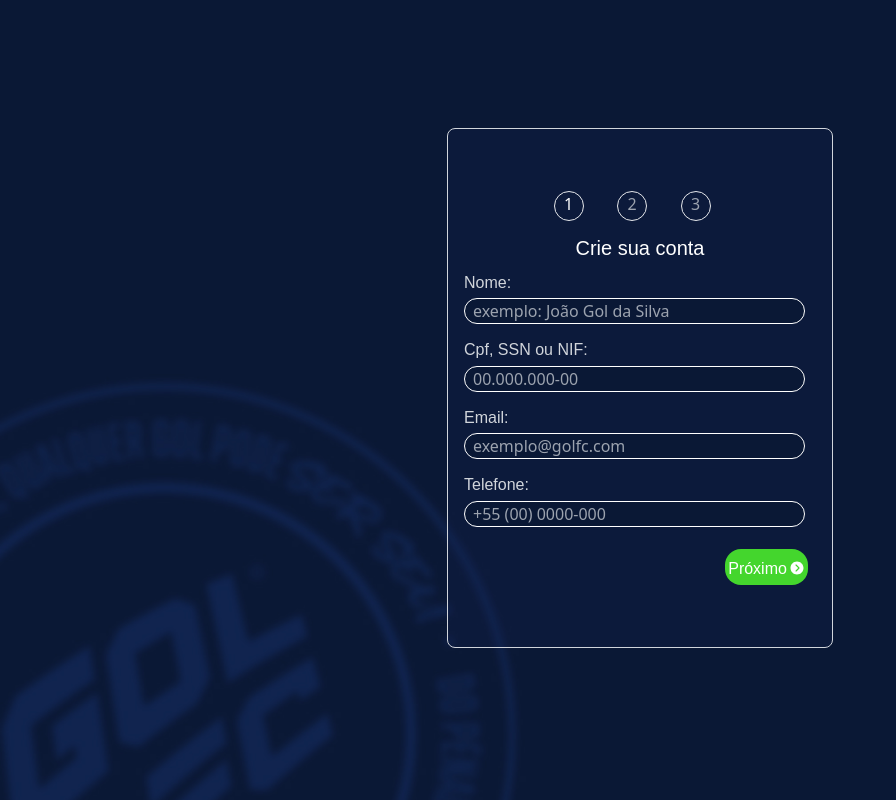
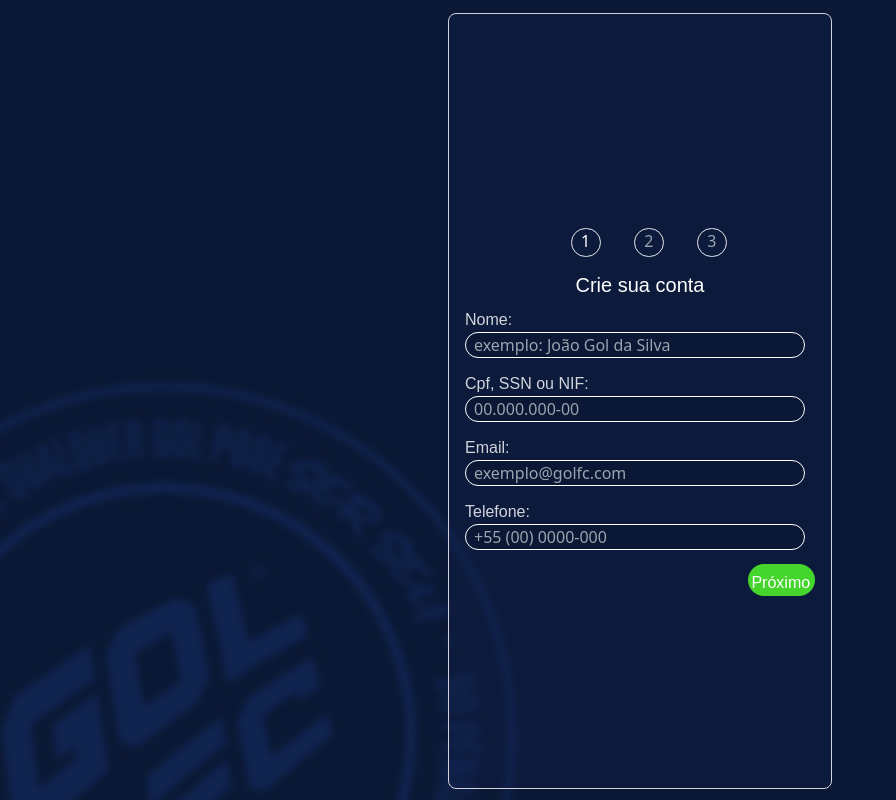
Before and after one commit to projetosTherion/Projeto-GOLFC, a React (Create React App) app: page /Registro in a window 1280 px wide. Shown: the whole page, without its empty margins (0-896 px from the left). Built offline with nearby package versions, Linux system fonts and the light colour scheme.

Commit message:
MADE BY: Jean Co-authored-by: armassaro <armassaro@users.noreply.github.com>

```diff
--- a/src/App.js
+++ b/src/App.js
@@ -4,9 +4,7 @@ import Home from './paginas/homeInstitucional';
 import { BrowserRouter as Router, Routes, Route } from 'react-router-dom';
 
 import Login from './paginas/Login';
-import Registro from './paginas/registro/registro';
-import Registro2 from './paginas/registro/registro2';
-import Registro3 from './paginas/registro/registro3';
+import RegistroUnificado from './paginas/RegistroUnificado'
 import Senha from './paginas/Senha';
 
 const App = () => {
@@ -16,9 +14,7 @@ const App = () => {
     <Routes>
       <Route path='/' element={<Home/>}/>
       <Route path='/Login' element={<Login/>}/>
-      <Route path='/Registro' element={<Registro/>}/>
-      <Route path='/Registro2' element={<Registro2/>}/>
-      <Route path='/Registro3' element={<Registro3/>}/>
+      <Route path='/Registro' element={<RegistroUnificado/>}/>
       <Route path='/RecuperaçãoSenha' element={<Senha/>} />
     </Routes>
 
--- a/src/paginas/registro/registro.jsx
+++ b/src/components/registro/registro.jsx
@@ -64,6 +64,7 @@ const Registro = () => {
 
         ))}
         <div className='flex  justify-end'>
+
         <Link to={"/Registro2"}>
         <div className='p-2'>
           <button
--- /dev/null
+++ b/src/paginas/RegistroUnificado.jsx
@@ -0,0 +1,165 @@
+import React, { useState } from 'react'
+import { Link } from "react-router-dom";
+
+const RegistroUnificado = () => {
+    const [texts1, setTexts1] = useState({
+        0: {
+            title: "Nome:",
+            value: "",
+            content: "exemplo: João Gol da Silva",
+        },
+        1: {
+            title: "Cpf, SSN ou NIF:",
+            value: "",
+            content: "00.000.000-00",
+        },
+        2: {
+            title: "Email:",
+            value: "",
+            content: "exemplo@golfc.com",
+        },
+        3: {
+            title: "Telefone:",
+            value: "",
+            content: "+55 (00) 0000-000",
+        },
+    });
+
+    const [texts2, setTexts2] = useState({
+        0: {
+            title: "CEP:",
+            value: "",
+            content: "00000-0",
+        },
+        1: {
+            title: "País:",
+            value: "",
+            content: "País em que o usuário reside",
+        },
+        2: {
+            title: "Estado:",
+            value: "",
+            content: "Estado aonde você reside",
+        },
+        3: {
+            title: "Cidade:",
+            value: "",
+            content: "exemplo@golfc.com",
+        },
+        4: {
+            title: "Rua:",
+            value: "",
+            content: "Nome da rua onde o usuário mora",
+        },
+        5: {
+            title: "Número:",
+            value: "",
+            content: "N 123",
+        },
+        6: {
+            title: "Complemento:",
+            value: "",
+            content: "Informações adicionais sobre o endereço",
+        },
+    });
+
+    const [texts3, setTexts3] = useState({
+        0: {
+            title: "Selecionar:",
+            value: "",
+            content: "Encontre o time do seu coração!",
+        },
+    });
+
+    const [valorTexto, setValorTexto] = useState(0);
+
+    const handleValueChange = () => {
+        switch (valorTexto) {
+            case 0:
+                return texts1;
+            case 1:
+                return texts2;
+            case 2:
+                return texts3;
+            default:
+                return {};
+        }
+    }
+
+    const handleInputChange = (event, index) => {
+        const newValue = event.target.value;
+        switch (valorTexto) {
+            case 0:
+                setTexts1(prevState => ({
+                    ...prevState,
+                    [index]: { ...prevState[index], value: newValue }
+                }));
+                break;
+            case 1:
+                setTexts2(prevState => ({
+                    ...prevState,
+                    [index]: { ...prevState[index], value: newValue }
+                }));
+                break;
+            case 2:
+                setTexts3(prevState => ({
+                    ...prevState,
+                    [index]: { ...prevState[index], value: newValue }
+                }));
+                break;
+            default:
+                break;
+        }
+    };
+
+    React.useEffect(() => {
+      console.log(texts1);
+      console.log(texts2);
+      console.log(texts3)
+    }, [texts1])
+
+    return (
+        <div className=' bg-Registro bg-cover h-screen flex justify-center '>
+            <div className="w-[90%] md:w-[30%] justify-center h-[80%] md:h-[97%] mt-[10%] md:mt-[1%] bg-blue-950 bg-opacity-20 rounded-lg border border-gray-300 p-4 flex flex-col ">
+                <div className='flex justify-center mt-[5%] ml-[5%]'>
+                    <div className={`rounded-full flex justify-center ${valorTexto === 0 ? 'text-white' : 'text-gray-400'} hover:bg-white hover:text-black border mt-2 w-[10%] md:w-[9%] mr-[10%] h-[86%]`}>
+                        1
+                    </div>
+                    <div className={`rounded-full flex justify-center ${valorTexto === 1 ? 'text-white' : 'text-gray-400'} border mt-2 mr-[10%]  md:w-[9%] w-[10%] h-[86%]`}>
+                        2
+                    </div>
+                    <div className={`rounded-full flex justify-center ${valorTexto === 2 ? 'text-white' : 'text-gray-400'} border mt-2 w-[10%]  md:w-[9%] h-[86%]`}>
+                        3
+                    </div>
+                </div>
+                <p className="font-Carbona text-xl text-center text-white mt-4 mb-2">Crie sua conta</p>
+                {Object.values(handleValueChange()).map((item, index) => (
+                    <div key={index}>
+                        <p className="text-gray-300 font-Carbona text-base  text-left w-full">{item.title}</p>
+                        <input
+                            type="text"
+                            placeholder={item.content}
+                            value={item.value}
+                            onChange={(event) => handleInputChange(event, index)}
+                            className="w-[97%] text-white mb-[4%] bg-Azul-Gol border border-white rounded-2xl px-2"
+                        />
+                    </div>
+                ))}
+                <div className='flex justify-end'>
+                    <div className=''>
+                        <Link to={valorTexto === 2 ? "/" : "#"}>
+                            <button
+                                onClick={() => setValorTexto(valorTexto < 2 ? valorTexto + 1 : valorTexto)}
+                                className="justify-center p-1 text-align: center h-[90%] mr-[3%] flex bg-Verde-Gol text-white font-Carbona rounded-2xl hover:bg-verde-gol-escuro focus:ring-2"
+                            >
+                                <span className='mt-[6%]'>Próximo </span><span className='mt-[0%] text-white ml-[3%]'></span>
+                            </button>
+                        </Link>
+                    </div>
+                </div>
+            </div>
+        </div>
+    );
+};
+
+export default RegistroUnificado;
```
Also changed, not shown: src/components/registro/registro2.jsx (renamed from src/paginas/registro/registro2.jsx), src/components/registro/registro3.jsx (renamed from src/paginas/registro/registro3.jsx).
